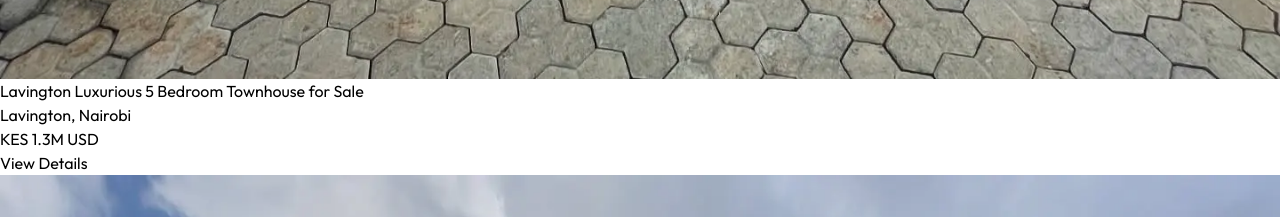
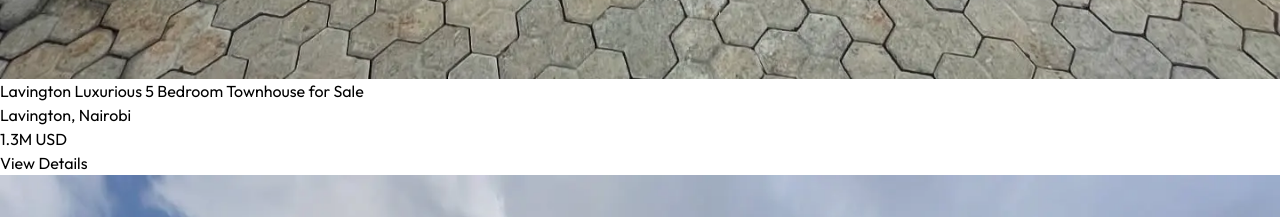
Before and after one commit to b-aragu/Wande-Realty, a React (Vite) app: page /property/0 in a window 1280 px wide. Shown: the part 10620-10837 px from the top of the page. Built offline with nearby package versions, Linux system fonts and the light colour scheme.

Commit message:
Fix: Add PropTypes validation for searchQuery and setSearchQuery props in Navbar component

```diff
--- a/src/assets/assets.js
+++ b/src/assets/assets.js
@@ -355,7 +355,7 @@ export const PropertiesData = [
 
   {
     title: "Lavington Luxurious 5 Bedroom Townhouse for Sale",
-    price: "KES 1.3M USD",
+    price: "1.3M USD",
     location: "Lavington, Nairobi",
     image: [
       lavi5bdtownhouse,
--- a/src/components/Navbar.jsx
+++ b/src/components/Navbar.jsx
@@ -1,5 +1,6 @@
 import { useState, useEffect } from "react";
 import { assets } from "../assets/assets";
+import PropTypes from "prop-types";
 
 const Navbar = ({ searchQuery, setSearchQuery }) => {
   const [debouncedSearchQuery, setDebouncedSearchQuery] = useState(searchQuery);
@@ -189,4 +190,9 @@ const Navbar = ({ searchQuery, setSearchQuery }) => {
   );
 };
 
+Navbar.propTypes = {
+  searchQuery: PropTypes.string.isRequired,
+  setSearchQuery: PropTypes.func.isRequired,
+};
+
 export default Navbar;
--- a/src/components/PropertyDetails.jsx
+++ b/src/components/PropertyDetails.jsx
@@ -10,10 +10,12 @@ import {
   FaWhatsapp,
   FaEnvelope,
 } from "react-icons/fa";
+import PropTypes from "prop-types";
 
 const PropertyDetails = () => {
   const [touchStart, setTouchStart] = useState(0); // initialize touchStart state
   const [touchEnd, setTouchEnd] = useState(0); // initialize touchEnd state
+  const [currentImageIndex, setCurrentImageIndex] = useState(0);
   const { id } = useParams(); // Get the property ID from the URL
   const property = PropertiesData[id]; // Ensure the ID matches the structure of your PropertiesData
   const navigate = useNavigate(); // Use navigate to go back or forward
@@ -32,7 +34,6 @@ const PropertyDetails = () => {
   const { bedrooms, bathrooms, size, parking } = features || {};
 
   // State to manage the current image in the carousel
-  const [currentImageIndex, setCurrentImageIndex] = useState(0);
 
   // Carousel controls
   const nextImage = () => {
@@ -175,7 +176,7 @@ const PropertyDetails = () => {
             <h3 className="mb-6 text-2xl font-semibold text-gray-900">
               Related Properties
             </h3>
-            <div className="flex space-x-6 overflow-x-auto overflow-y-hidden">
+            <div className="flex space-x-6 overflow-x-auto overflow-y- hidden">
               {relatedProperties.map((relatedProperty, index) => (
                 <div
                   key={index}
@@ -353,4 +354,8 @@ const AgentInformation = ({ agentName, agentContact }) => {
   );
 };
 
+AgentInformation.propTypes = {
+  agentName: PropTypes.string.isRequired,
+  agentContact: PropTypes.string.isRequired,
+};
 export default PropertyDetails;
```
